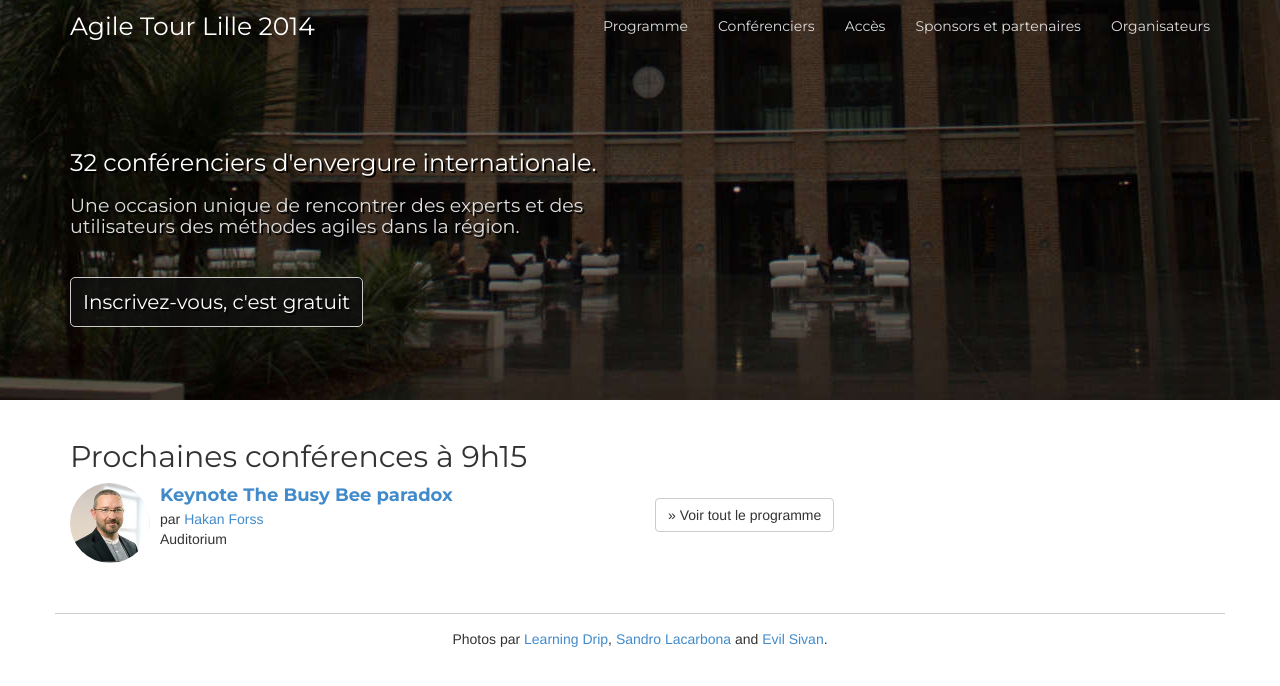
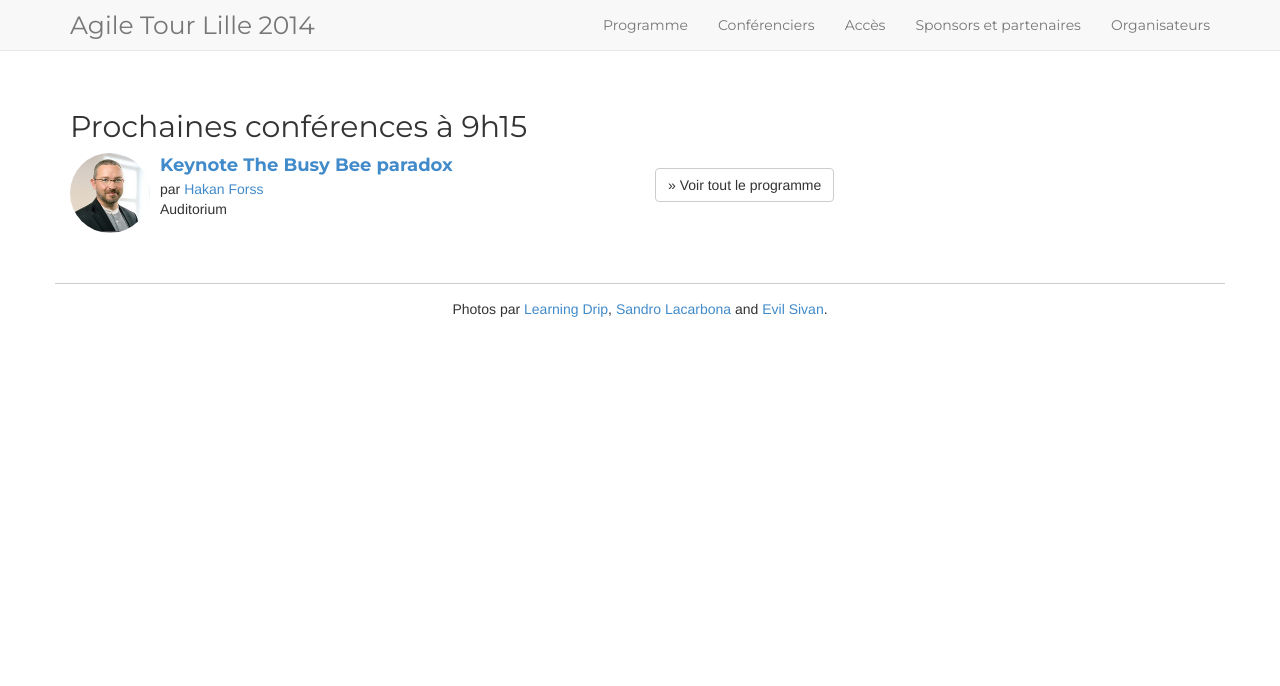
Before and after one commit to jak78/agile-tour-lille-2017, a Jekyll site: the page built from index.html, in a window 1280 px wide. Shown: the top 686 px of the page. Built offline with Jekyll 4.4.1, drawn with Linux system fonts in a browser that asks for light colours; nearby versions of some CDN libraries.

Commit message:
Changed: Smaller page for D day on mobiles

```diff
--- a/_sass/_home.scss
+++ b/_sass/_home.scss
@@ -4,7 +4,7 @@
   }
 }
 
-#index {
+#xindex {
   a.navbar-brand {
     color: #fff !important;
     &:hover {
@@ -13,10 +13,10 @@
   }
 
   .navbar-default {
+    color: #fff;
     background: transparent;
     border: none;
     margin: 1px 0;
-    color: #fff;
     a {
       color: #ddd;
       &:hover {
--- a/index.html
+++ b/index.html
@@ -2,7 +2,7 @@
 layout: default
 ---
 
-<div class="header">
+<div class="header" style="display: none">
     <div class="bg">
         <div class="container">
             <div class="row">
```
